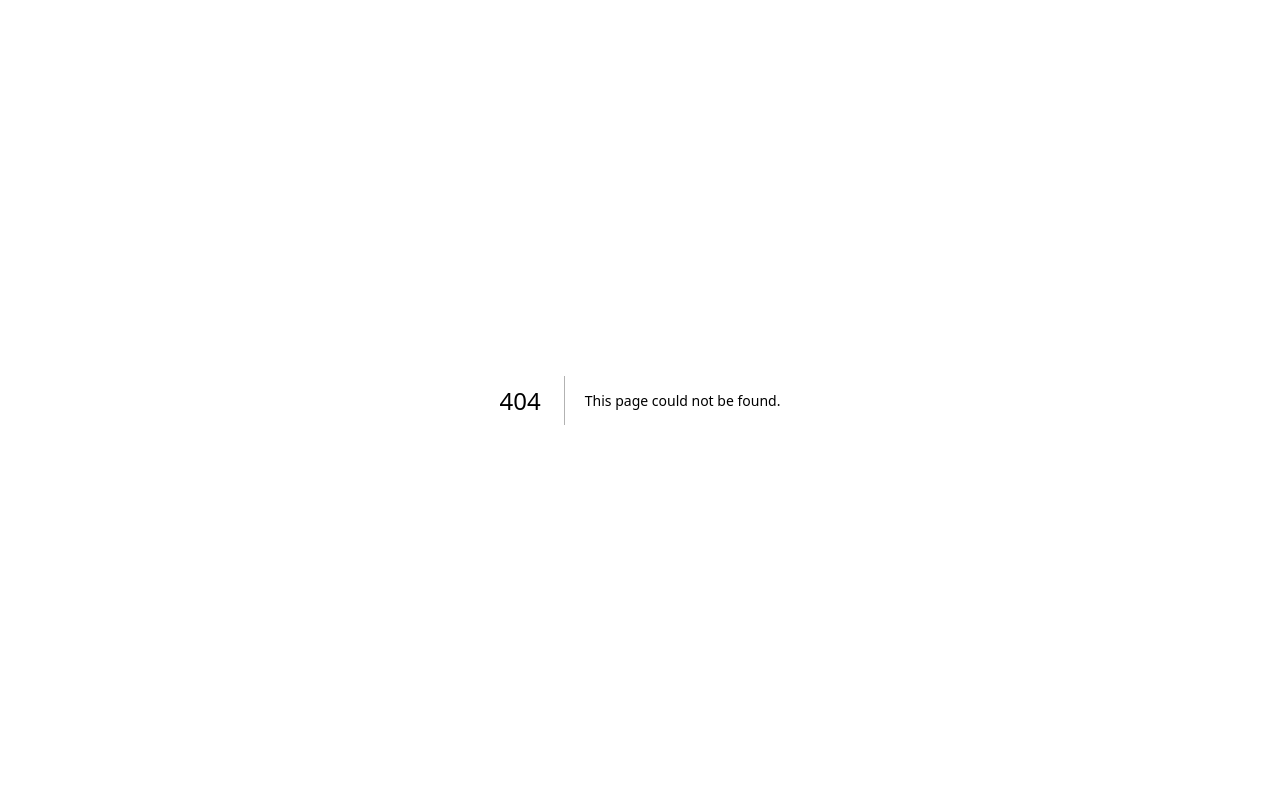
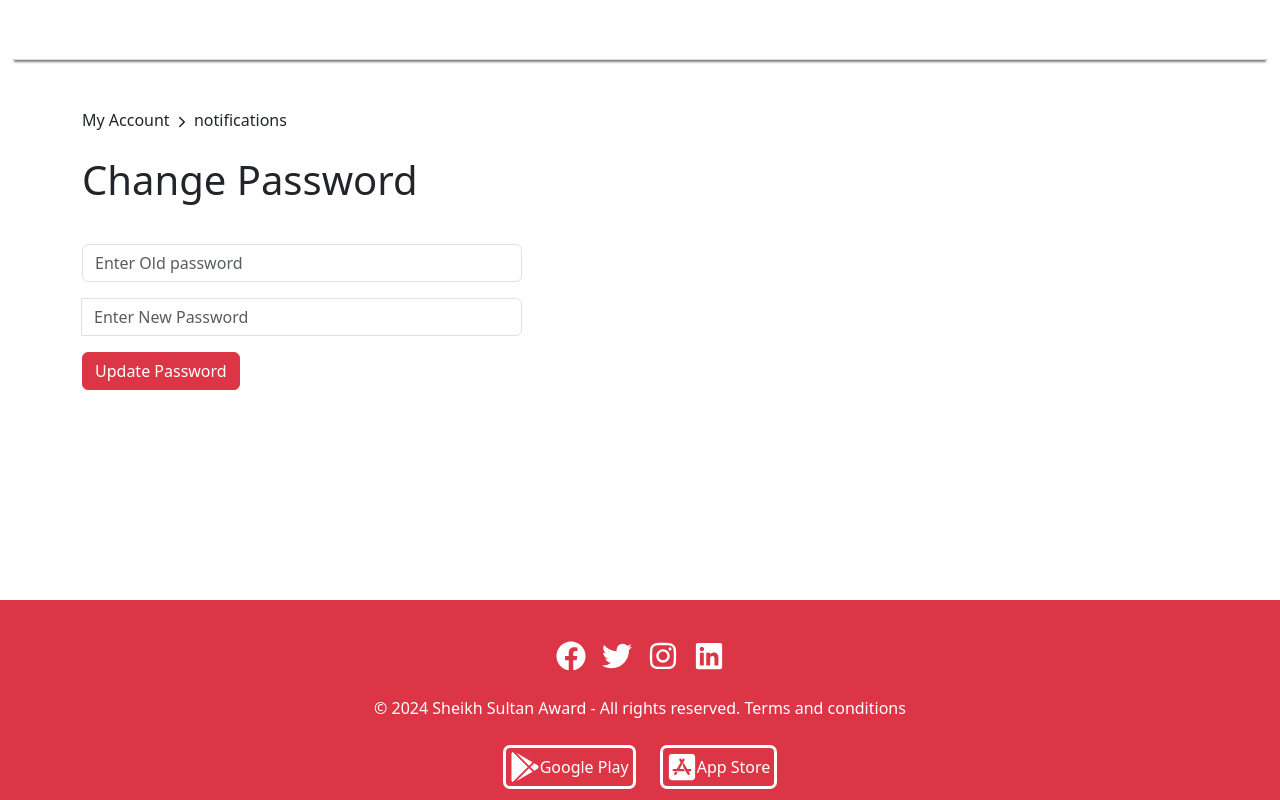
Before and after one commit to Rahul-Vermaa/Login_Module, a Next.js app: page /changepassword in a window 1280 px wide. Before the commit this address had no page. Built offline with nearby package versions, Linux system fonts and the light colour scheme.

Commit message:
update ui after signin

```diff
--- a/package.json
+++ b/package.json
@@ -20,6 +20,7 @@
     "next": "^13.5.6",
     "nookies": "^2.5.2",
     "react": "^18",
+    "react-bootstrap": "^2.10.4",
     "react-dom": "^18",
     "react-hot-toast": "^2.4.1",
     "react-icons": "^5.2.1",
--- /dev/null
+++ b/src/pages/Footer.tsx
@@ -0,0 +1,28 @@
+import 'bootstrap/dist/css/bootstrap.min.css';
+import { FaFacebook, FaTwitter, FaInstagram, FaLinkedin, FaGooglePlay, FaAppStoreIos } from 'react-icons/fa';
+
+export default function Footer() {
+    return (
+        <div className="container-fluid bg-danger text-white py-3 fixed-bottom d-flex flex-column align-items-center" style={{ height: '200px' }}>
+            <div className="d-flex justify-content-center align-items-center" style={{ marginTop: '25px' }}>
+                <FaFacebook size={30} className="mx-2" />
+                <FaTwitter size={30} className="mx-2" />
+                <FaInstagram size={30} className="mx-2" />
+                <FaLinkedin size={30} className="mx-2" />
+            </div>
+            <div className="text-center" style={{ margin: '25px' }}>
+                <p className="mb-0">© 2024 Sheikh Sultan Award - All rights reserved. Terms and conditions</p>
+            </div>
+            <div className="d-flex justify-content-center align-items-center" >
+                <div className="d-flex justify-content-center align-items-center" style={{ border: '3px solid white', padding: '4px', borderRadius: '7px', marginRight: '24px' }}>
+                    <FaGooglePlay size={30} className="mr-2" />
+                    <span>Google Play</span>
+                </div>
+                <div className="d-flex justify-content-center align-items-center" style={{ border: '3px solid white', padding: '4px', borderRadius: '7px' }}>
+                    <FaAppStoreIos size={30} className="mr-2" />
+                    <span>App Store</span>
+                </div>
+            </div>
+        </div>
+    );
+}
--- a/src/pages/ResetPassword/index.tsx
+++ b/src/pages/ResetPassword/index.tsx
@@ -39,7 +39,6 @@ export default function ForgotPassword() {
       <div className="d-flex justify-content-center align-items-center vh-100" style={{ backgroundColor: '#DDD0DC' }}>
         <div className="card" style={{ width: '32rem', backgroundColor: 'white', padding: '20px', borderRadius: '15px' }}>
         <ArrowLeftOutlined onClick={() => router.push('/verifyotp')} style={{ cursor: 'pointer', fontSize: '1.5rem', position: 'absolute', top: '20px', right: '470px' }} />
-
           <div style={{ textAlign: 'center' }}>
             <Logo />
           </div>
--- a/src/pages/Signup/index.tsx
+++ b/src/pages/Signup/index.tsx
@@ -9,6 +9,7 @@ import Cookies from 'js-cookie';
 import nookies from 'nookies';
 import toast, { Toaster } from "react-hot-toast";
 import { ArrowLeftOutlined } from "@ant-design/icons";
+
 
 export default function SignUp() {
   const router = useRouter();
@@ -22,6 +23,7 @@ export default function SignUp() {
   const togglePasswordVisibility = () => {
     setShowPassword(!showPassword);
   };
+
 
   const handleSignUp = async () => {
     try {
@@ -42,6 +44,7 @@ export default function SignUp() {
           }
   };
 
+
   return (
     <>
       <Head>
@@ -57,7 +60,6 @@ export default function SignUp() {
       <div className="d-flex justify-content-center align-items-center vh-100" style={{ backgroundColor: '#DDD0DC' }}>
         <div className="card" style={{ width: '32rem', backgroundColor: 'white', padding: '20px', borderRadius: '15px' }}>
         <ArrowLeftOutlined onClick={() => router.push('/')} style={{ cursor: 'pointer', fontSize: '1.5rem', position: 'absolute', top: '20px', right: '470px' }} />
-
           <div style={{ textAlign: 'center' }}>
             <Logo />
           </div>
--- /dev/null
+++ b/src/pages/changepassword/index.tsx
@@ -0,0 +1,50 @@
+import 'bootstrap/dist/css/bootstrap.min.css';
+import Styles from '../navbar.module.css'
+import Footer from '../Footer';
+import { IoIosArrowForward } from 'react-icons/io';
+
+export default function changepassword() {
+
+
+  return (
+    <>
+     <div>
+     <div className="container-fluid " style={{display:'flex'}} >
+    <nav className={Styles.navbar}>
+    </nav>
+    </div>
+
+    </div>
+    <div className="container my-5">
+    <p className="mb-4">My Account  <IoIosArrowForward/> notifications </p>
+    <h1>Change Password</h1>
+    <div className="form-group" style={{marginTop:'40px' , width:'440px'}}>
+            <div className="input-group mb-3">
+              <input
+                type="text"
+                className="form-control"
+                placeholder="Enter Old password"
+              />
+            </div>
+            <div className="input-group mb-3">
+              <div className="input-group-append">
+              </div>
+              <input
+                className="form-control"
+                placeholder="Enter New Password"
+              />
+            </div>
+            <button
+            type="button"
+            className="btn btn-danger"
+          >
+            Update Password
+          </button>
+          </div>
+     </div>
+    <div  className="Footer-section"  >
+       <Footer/>
+       </div>
+    </>
+  );
+}
--- /dev/null
+++ b/src/pages/navbar.module.css
@@ -0,0 +1,24 @@
+.navbar {
+    width: 100%;
+    height: 60px;
+    background-color: #fff;
+    box-shadow: 0 4px 2px -2px gray;
+    border-bottom: 1px solid #ddd;
+    display: flex;
+    align-items: center;
+    justify-content: center;
+  }
+
+.Footer-section {
+    position: fixed;
+    bottom: 0;
+    width: 100%;
+    height: 100px;
+    background-color: #f1f1f1;
+    display: flex;
+    justify-content: center;
+    align-items: center;
+  }
+  .mb-4:hover{
+    text-shadow: 2px 2px 4px #000000;
+  }
--- a/src/pages/signin/index.tsx
+++ b/src/pages/signin/index.tsx
@@ -26,7 +26,7 @@ export default function SignIn() {
       response = await request
         .post('https://master.project.henceforthsolutions.com:3000/signin')
         .send({ email, password, device_type: "WEB" });
-      router.push('/home');
+      router.push('/Interface');
     } catch (error:any) {
 toast.error(error.response.body.message)
     }
--- a/src/pages/verifyotp/index.tsx
+++ b/src/pages/verifyotp/index.tsx
@@ -22,7 +22,6 @@ export default function OTPLogin() {
   };
 
   const handleVerifyOTP = async () => {
-
     const otpString = otp.join('');
     try {
       const response = await request.put('https://master.project.henceforthsolutions.com:3000/verify-otp')
@@ -35,9 +34,9 @@ export default function OTPLogin() {
       });
     }  catch (error:any) {
       toast.error(error.response.body.message)
-
           }
 }
+
 
   useEffect(() => {
     if (otpInputs.current[0]) {
```
Also changed, not shown: src/pages/Interface/index.tsx (added, +30 -0 lines), src/pages/midbody.tsx (added, +60 -0 lines), src/pages/notificationsetting/index.tsx (added, +30 -0 lines), src/pages/personalinfo/index.tsx (added, +27 -0 lines), 1 other file (tests, documents, lock files or other folders).
